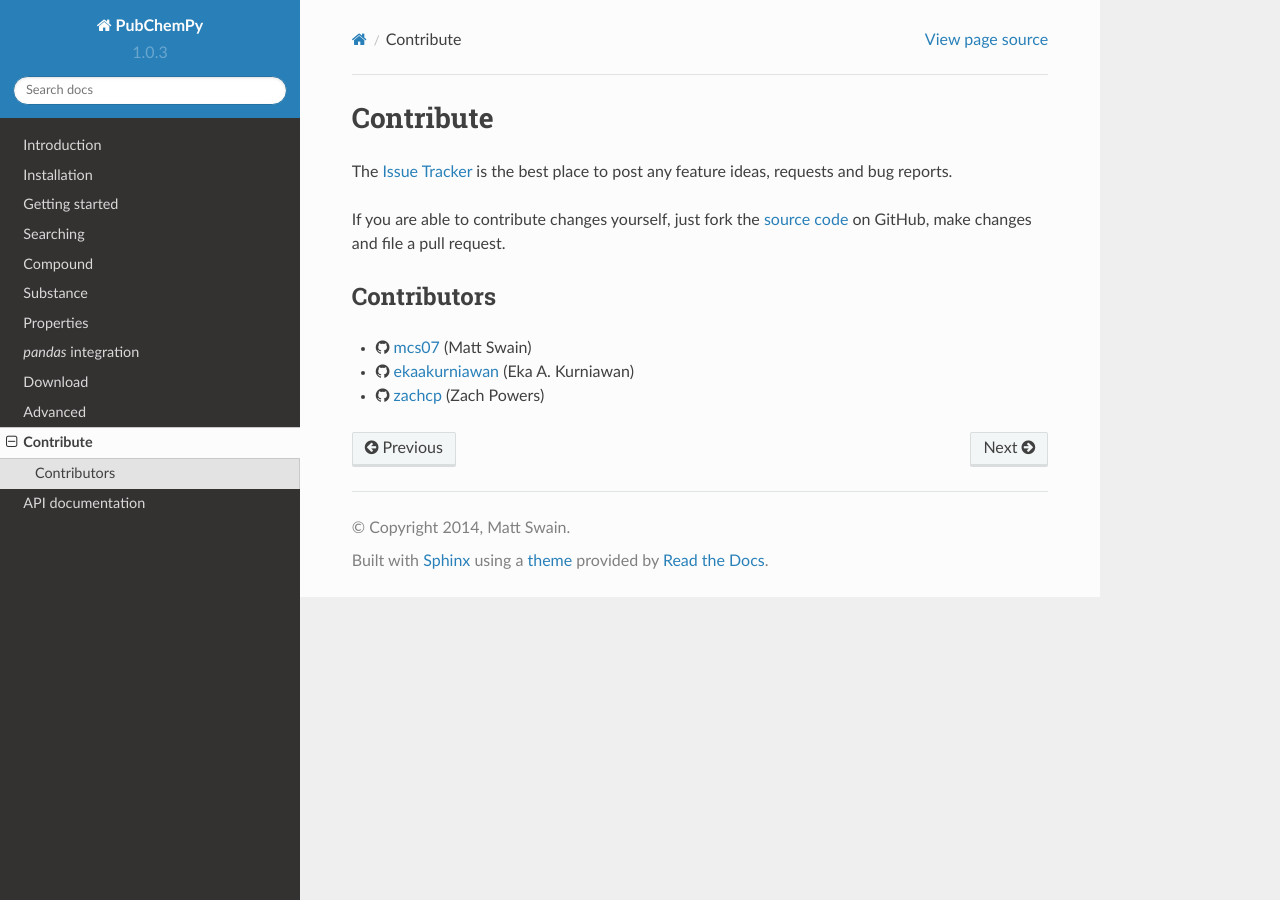
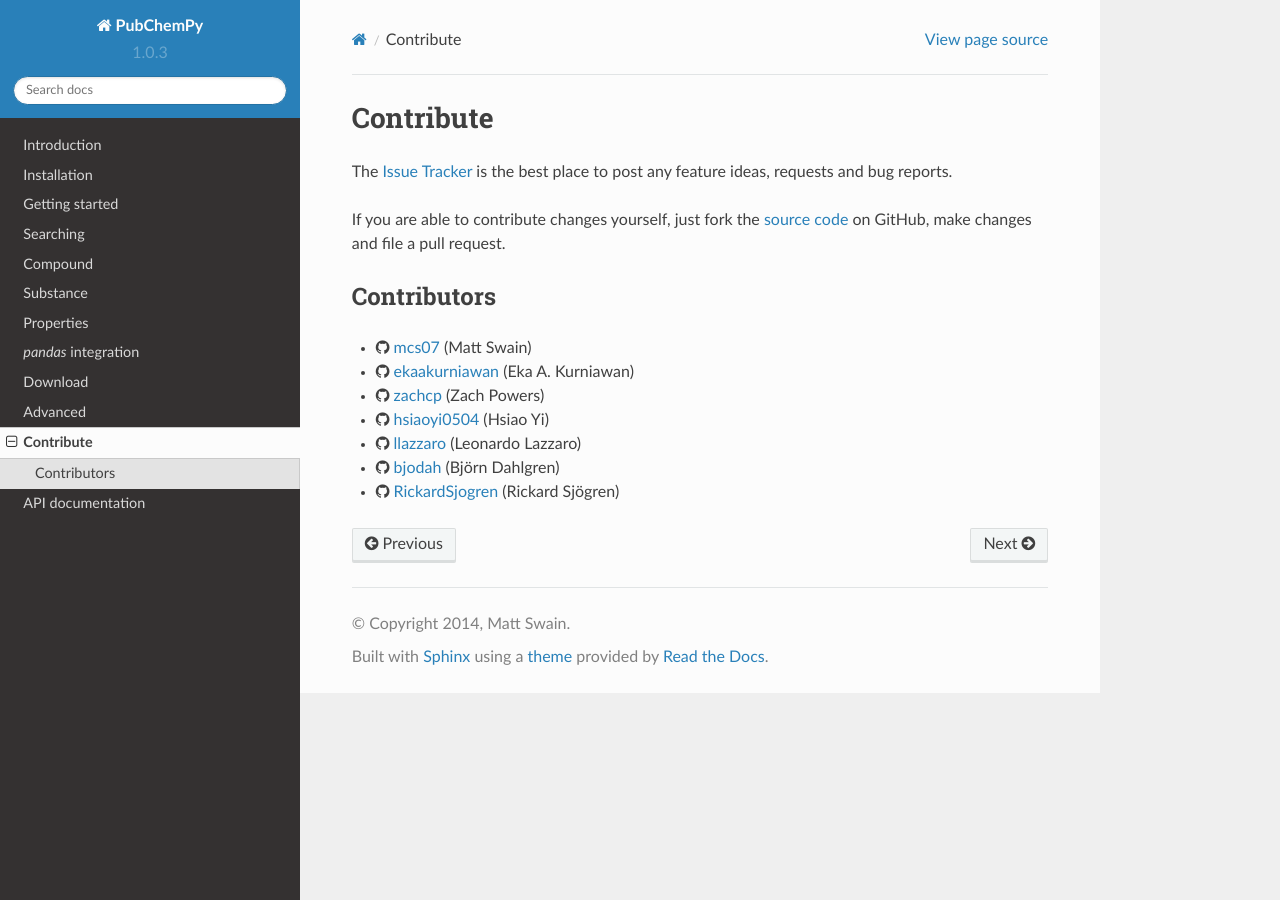
Before and after one commit to mcs07/PubChemPy, a Sphinx documentation site: the page built from docs/source/guide/contribute.rst, in a window 1280 px wide. Built offline with Sphinx 7.4.7 and the Read the Docs theme 2.0.0, drawn with Linux system fonts in a browser that asks for light colours.

Commit message:
Add contributors to docs

```diff
--- a/docs/source/guide/contribute.rst
+++ b/docs/source/guide/contribute.rst
@@ -14,6 +14,10 @@
 - |ghi| `mcs07 <https://github.com/mcs07>`_ (Matt Swain)
 - |ghi| `ekaakurniawan <https://github.com/ekaakurniawan>`_ (Eka A. Kurniawan)
 - |ghi| `zachcp <https://github.com/zachcp>`_ (Zach Powers)
+- |ghi| `hsiaoyi0504 <https://github.com/hsiaoyi0504>`_ (Hsiao Yi)
+- |ghi| `llazzaro <https://github.com/llazzaro>`_ (Leonardo Lazzaro)
+- |ghi| `bjodah <https://github.com/bjodah>`_ (Björn Dahlgren)
+- |ghi| `RickardSjogren <https://github.com/RickardSjogren>`_ (Rickard Sjögren)
 
 .. _`source code`: https://github.com/mcs07/PubChemPy
 .. _`Issue Tracker`: https://github.com/mcs07/PubChemPy/issues
```
